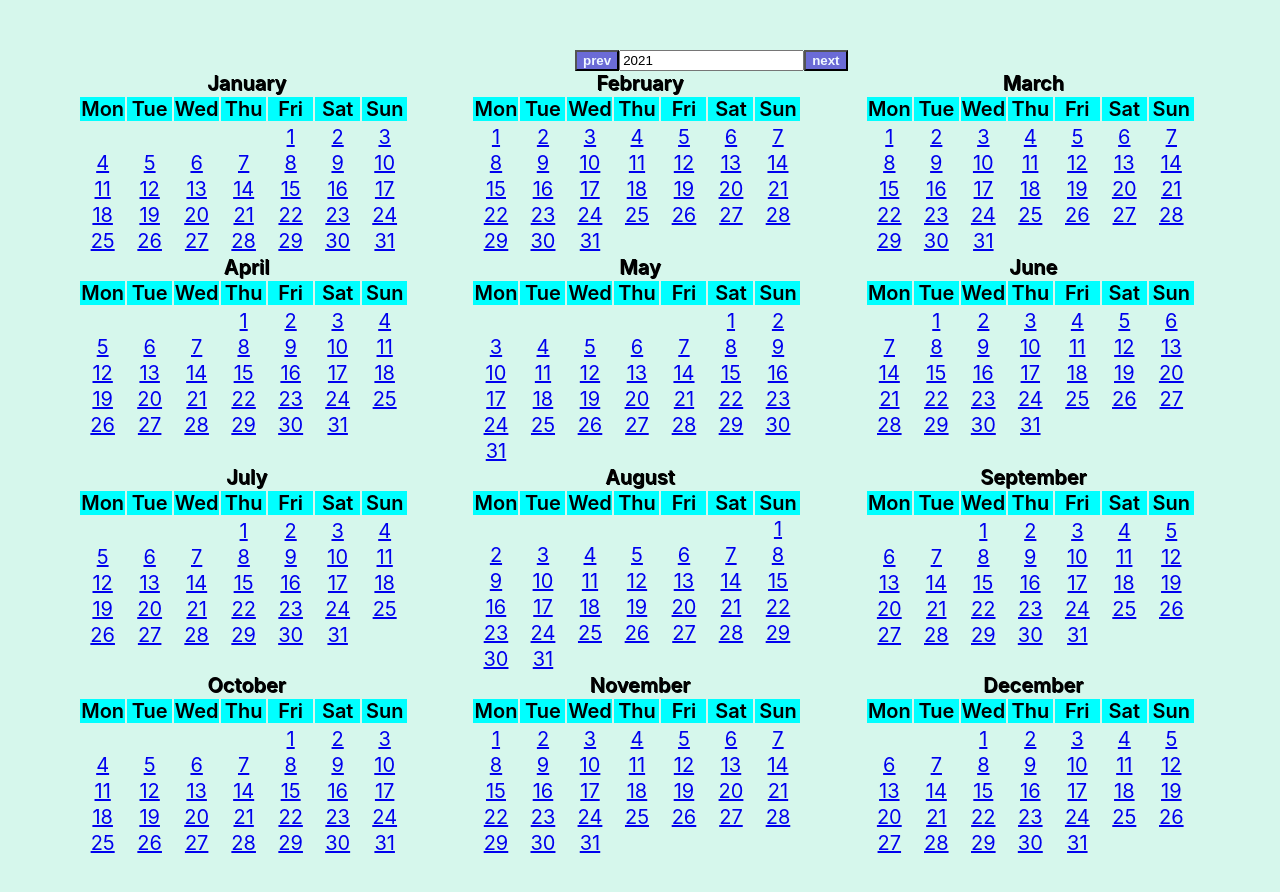
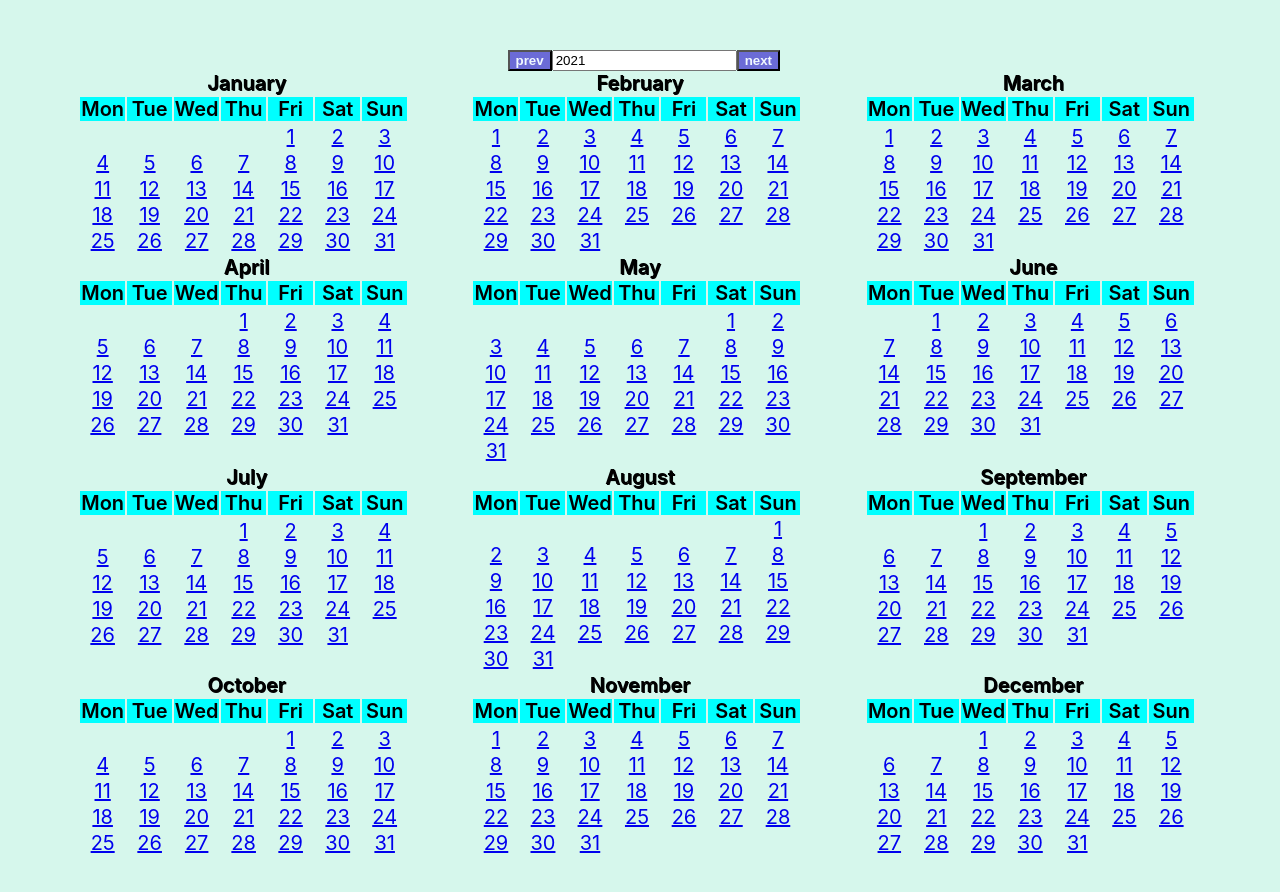
Before and after one commit to Vlada-khom/Calendar-app, a React (Create React App) app in the folder my-app/: page /year/2021 in a window 1280 px wide. Shown: the top 892 px of the page. Built offline with nearby package versions, Linux system fonts and the light colour scheme.

Commit message:
fit css month and year

```diff
--- a/my-app/src/components/styles.css
+++ b/my-app/src/components/styles.css
@@ -9,12 +9,10 @@ body {
     display: flex;
     flex-direction: row;
     justify-content: space-between;
-    font-weight: 600;
-    width: 130px;
-    text-align: center;
+    width: 265px;
     margin: 0 auto;
     font-size: 20px;
-    font-weight: 700;
+
 }
 
 .month {
@@ -31,6 +29,7 @@ body {
 
 }
 .days-list{
+    margin: 0 auto;
     display: flex;
     flex-direction: row;
     flex-wrap: wrap;
```
